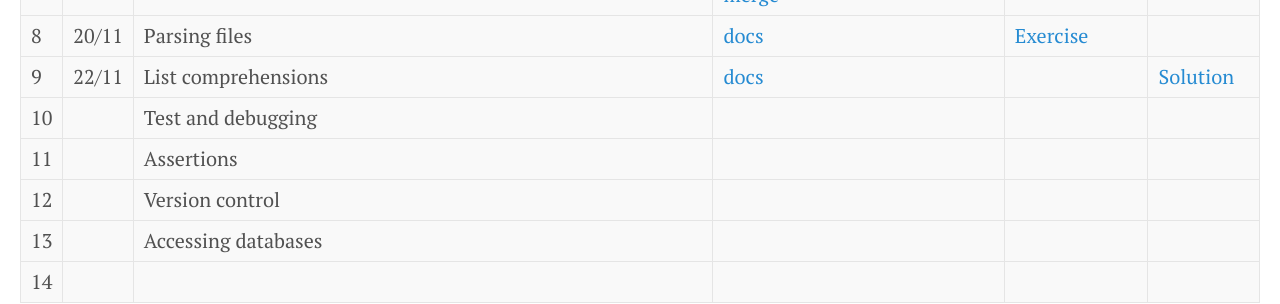
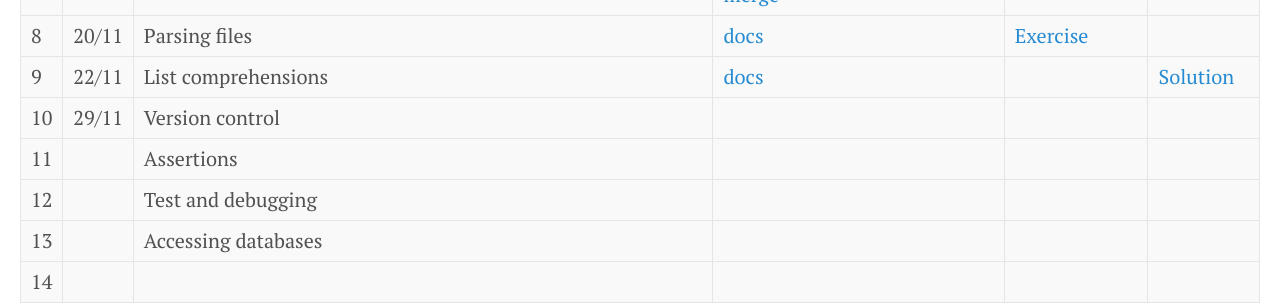
Before and after one commit to gdv/foundationsCS, a Jekyll site: the page built from docs/index.md, in a window 1280 px wide. Shown: the part 947-1251 px from the top of the page. Built offline with Jekyll 4.4.1, drawn with Linux system fonts in a browser that asks for light colours.

Commit message:
update lecture plan

```diff
--- a/docs/index.md
+++ b/docs/index.md
@@ -46,11 +46,11 @@ title: Foundations of Computer Science
 | -- | ----- | -------------------------------------- | ---------- | ------------- | --------- |
 | 9  | 22/11 |List comprehensions                     | [docs](https://docs.python.org/3/tutorial/datastructures.html) | |[Solution](https://github.com/gdv/foundationsCS/blob/master/py-09-Apache.ipynb) |
 | -- | ----- | -------------------------------------- | ---------- | ------------- | --------- |
-| 10 |       |Test and debugging                      | | | |
+| 10 | 29/11 |Version control                         | | | |
 | -- | ----- | -------------------------------------- | ---------- | ------------- | --------- |
 | 11 |       |Assertions                              | | | |
 | -- | ----- | -------------------------------------- | ---------- | ------------- | --------- |
-| 12 |       |Version control                         | | | |
+| 12 |       |Test and debugging                      | | | |
 | -- | ----- | -------------------------------------- | ---------- | ------------- | --------- |
 | 13 |       |Accessing databases                     | | | |
 | -- | ----- | -------------------------------------- | ---------- | ------------- | --------- |
```
